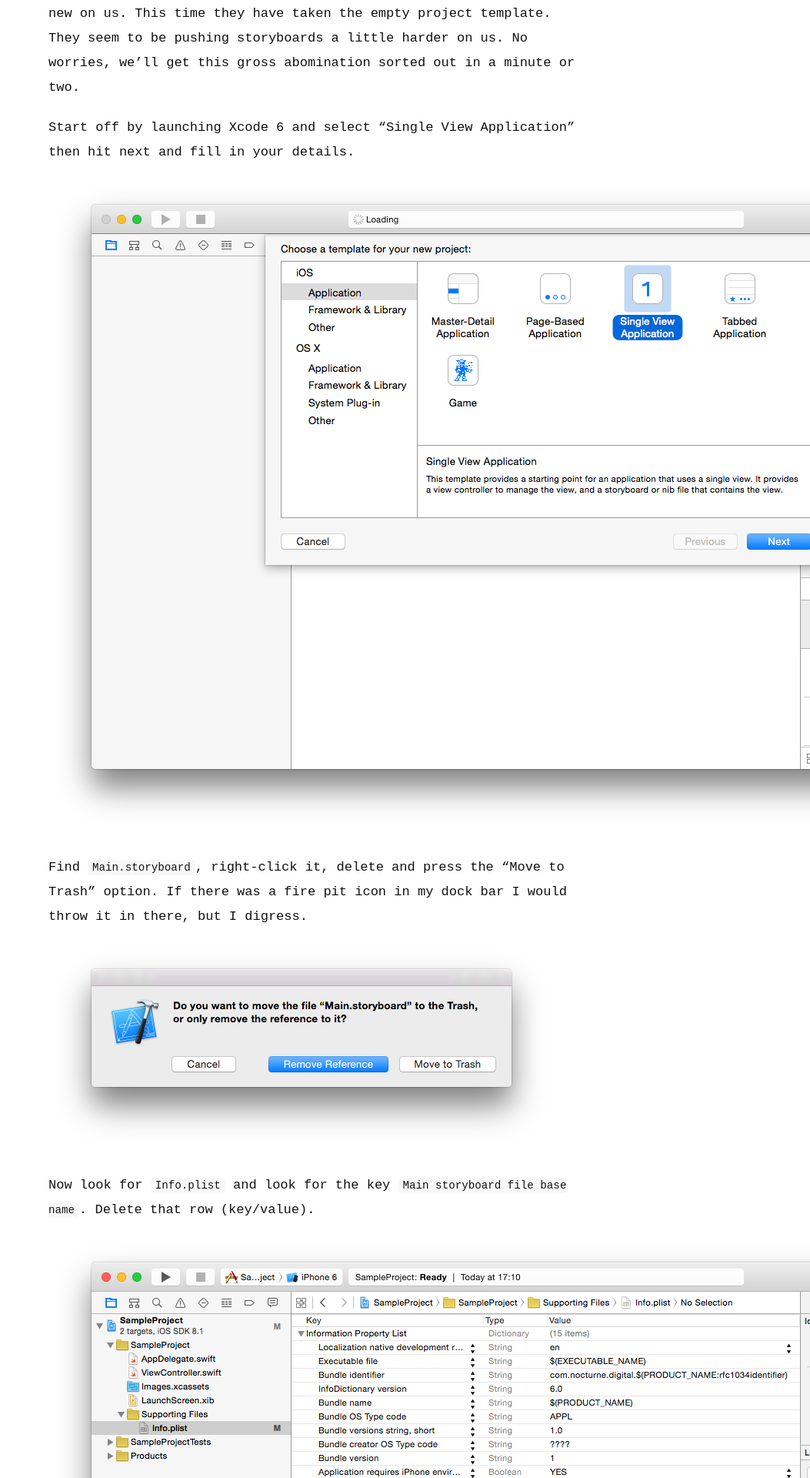
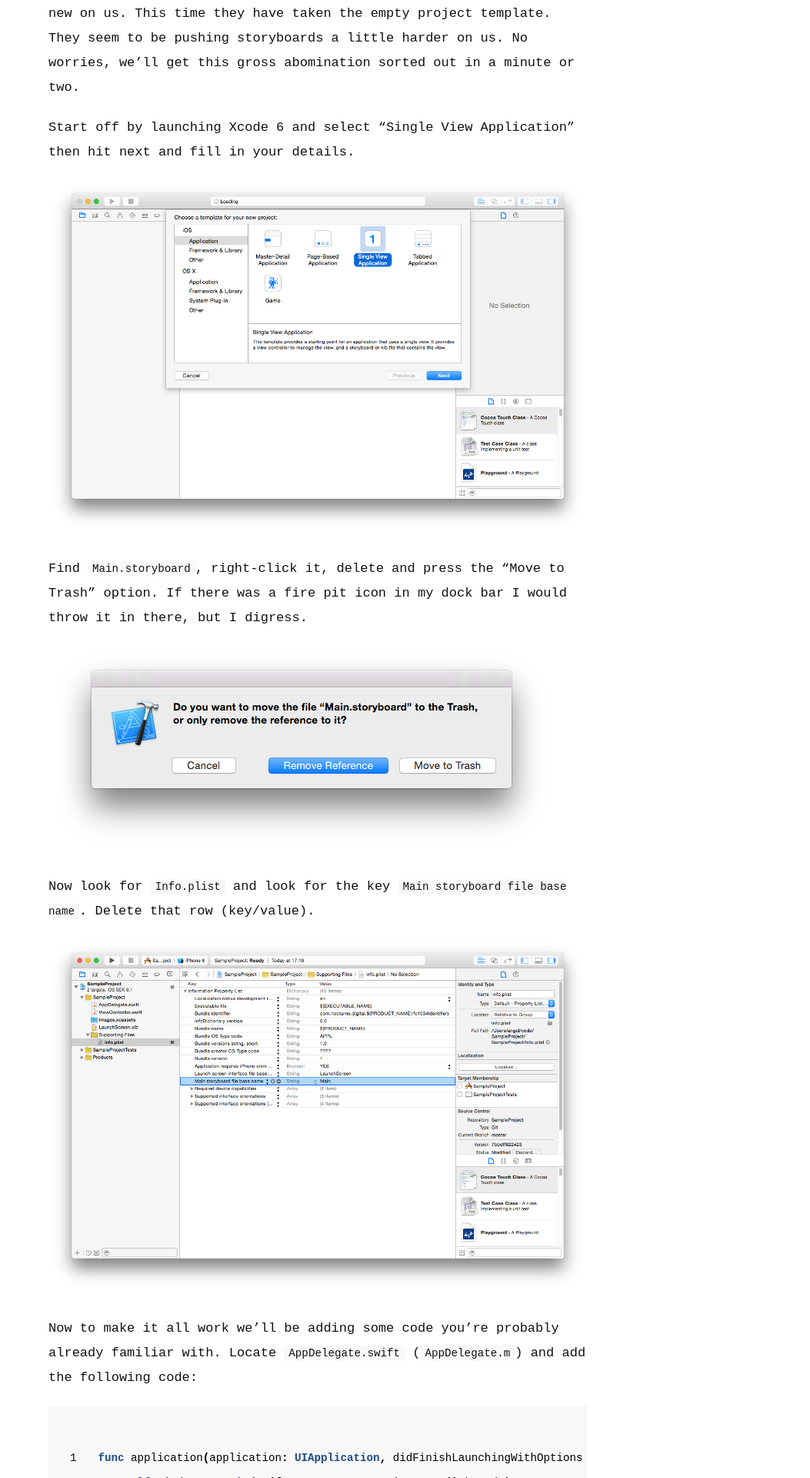
Before and after one commit to angelcasado/angelcasado.github.io, a Jekyll site: the page built from _posts/2014-11-21-xcode-6-empty-project.markdown, in a window 1280 px wide. Shown: the part 345-2265 px from the top of the page at 77% size, without its empty margins (227-1280 px from the left). Built offline with Jekyll 4.4.1, drawn with Linux system fonts in a browser that asks for light colours; some of the changed text lies outside the part shown.

Commit message:
Small CSS changes.

```diff
--- a/_posts/2014-07-17-hello.markdown
+++ b/_posts/2014-07-17-hello.markdown
@@ -9,7 +9,7 @@
 
 Here is an example in Rust:
 
-{% highlight rust %}
+{% highlight rust linenos %}
 fn main() {
     println!("Hello, world!")
 }
--- a/_posts/2014-11-21-xcode-6-empty-project.markdown
+++ b/_posts/2014-11-21-xcode-6-empty-project.markdown
@@ -21,15 +21,15 @@
 
 Now to make it all work we'll be adding some code you're probably already familiar with. Locate `AppDelegate.swift` (`AppDelegate.m`) and add the following code:
 
-{% highlight swift %}
+{% highlight swift linenos %}
 func application(application: UIApplication, didFinishLaunchingWithOptions launchOptions: [NSObject: AnyObject]?) -> Bool {
-        self.window = UIWindow(frame: UIScreen.mainScreen().bounds)
+    self.window = UIWindow(frame: UIScreen.mainScreen().bounds)
 
-        // do your thing
+    // do your thing
 
-        self.window?.backgroundColor = UIColor.whiteColor()
-        self.window?.makeKeyAndVisible()
-        return true
+    self.window?.backgroundColor = UIColor.whiteColor()
+    self.window?.makeKeyAndVisible()
+    return true
 }
 {% endhighlight %}
 
--- a/css/light.css
+++ b/css/light.css
@@ -185,8 +185,6 @@
 
 .posts { list-style-type: none; }
 
-.posts img { max-width: 100%; }
-
 .posts li { margin-bottom: 30px; }
 
 .posts .post-link {
@@ -224,6 +222,7 @@
 
 .post-content > * { margin: 20px 0; }
 
+.post-content img { max-width: 100%; }
 
 .post-content h1,
 .post-content h2,
@@ -275,12 +274,14 @@
   font-size: 15px;
 }
 
-.post code { padding: 1px 5px; }
+.post code { padding: 1px 5px; max-width: 100%; }
 
 .post ul,
 .post ol { margin-left: 1.35em; }
 
 .post pre code { border: none; }
+
+pre { white-space: pre; overflow: auto; }
 
 /* terminal */
 .post pre.terminal {
@@ -367,6 +368,10 @@
 .highlight .vi { color: #000000 } /* Name.Variable.Instance */
 .highlight .il { color: #0000cf; font-weight: bold } /* Literal.Number.Integer.Long */
 
+/* Make line numbers unselectable: excludes line numbers from copy-paste user ops */
+.highlight .lineno {-webkit-user-select: none;-moz-user-select: none; -o-user-select: none;}
+.lineno::-moz-selection {background-color: transparent;} /* Mozilla specific */
+.lineno::selection {background-color: transparent;} /* Other major browsers */
 
 /* media queries */
 /* ----------------------------------------------------------*/
```
